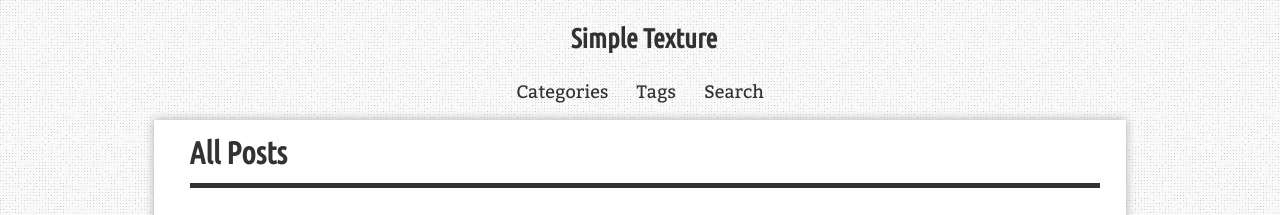
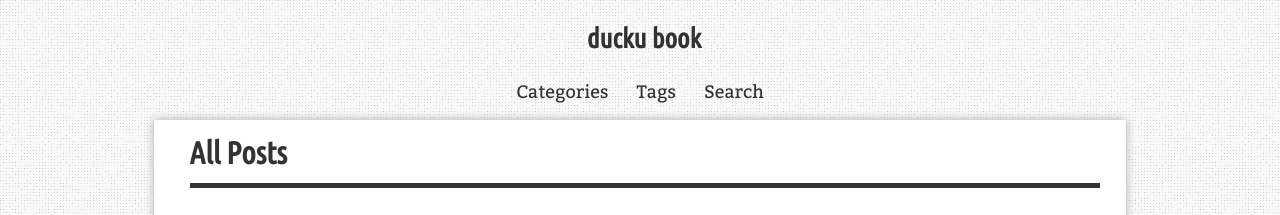
Before and after one commit to ducku1031/ducku1031.github, a Jekyll site: the page built from blog/index.html, in a window 1280 px wide. Shown: the top 215 px of the page. Built offline with Jekyll 4.4.1, drawn with Linux system fonts in a browser that asks for light colours; comment, search, counter and statistics services are not loaded.

Commit message:
Update _config.yml

```diff
--- a/_config.yml
+++ b/_config.yml
@@ -23,8 +23,8 @@ sass:
 # Site Data
 url: "https://ducku1031.github.io" # the base hostname & protocol for your site, e.g. http://example.com
 baseurl: "" # the subpath of your site, e.g. /blog
-title: Simple Texture
-description: "A gem-based responsive simple texture styled Jekyll theme."
+title: ducku book
+description: "오직 제가 보기 편하기 위하여 작성하였습니다."
 keywords: 'jekyll,theme,gem-based,blog'
 author:
   name:
```
